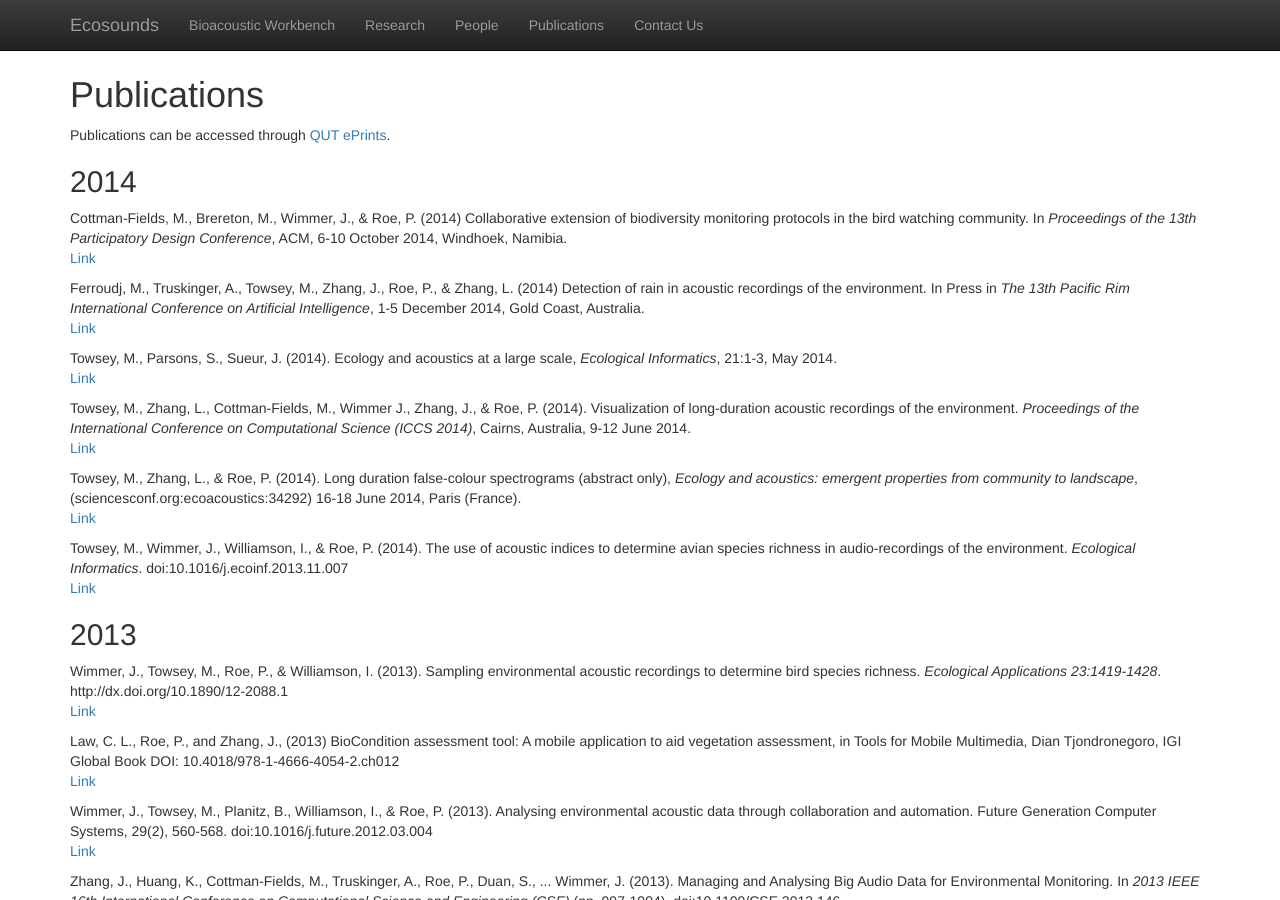
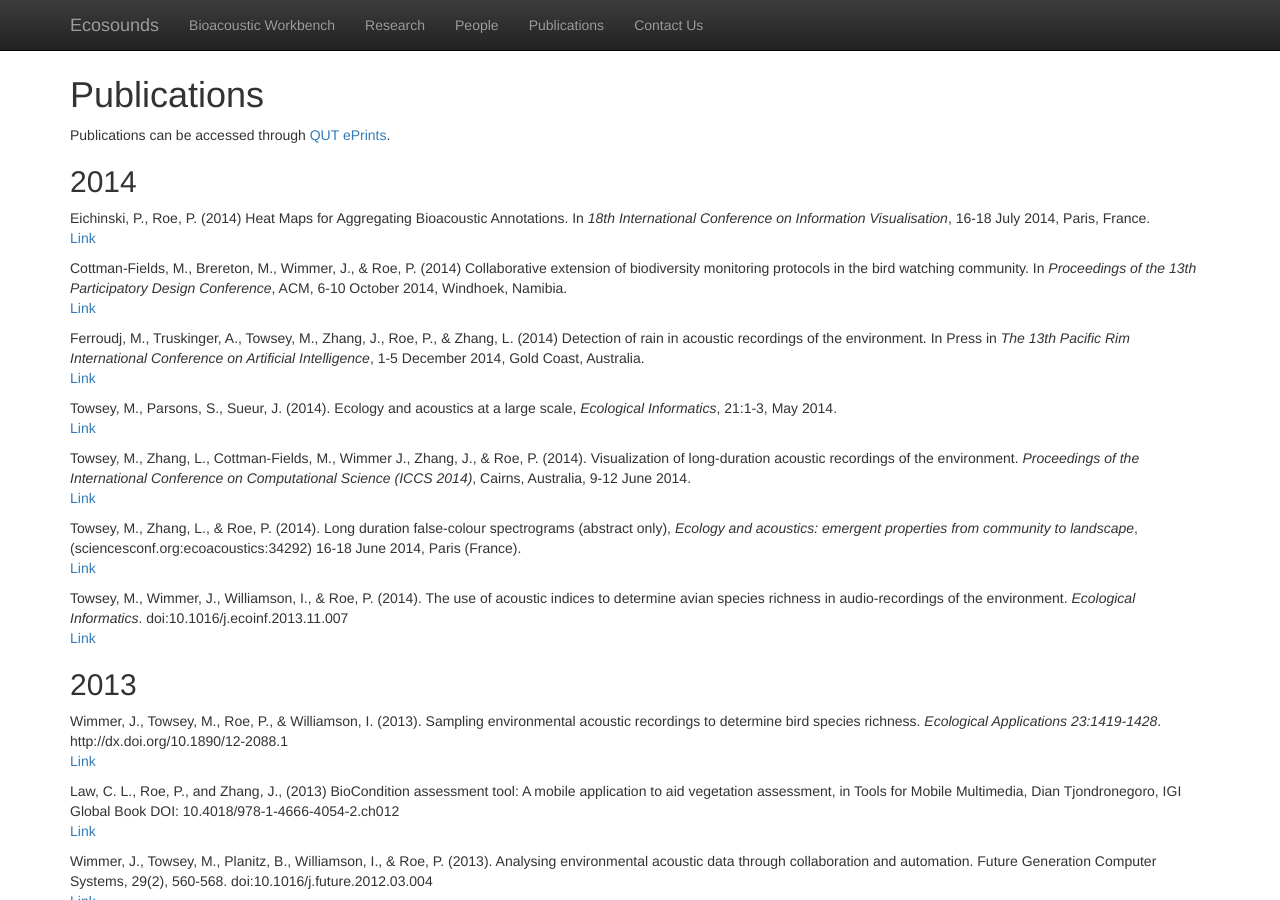
Before and after one commit to QutEcoacoustics/research-blog, a Jekyll site: the page built from publications/publications.html, in a window 1280 px wide and 900 px high. Built offline with Jekyll 4.4.1, drawn with Linux system fonts in a browser that asks for light colours; nearby versions of some CDN libraries; Markdown is read by kramdown in place of the engine named in the settings.

Commit message:
added Phil's paper

```diff
--- a/publications/publications.html
+++ b/publications/publications.html
@@ -10,6 +10,15 @@ title: Ecosounds | Publications
     <p>Publications can be accessed through <a href="http://eprints.qut.edu.au/">QUT ePrints</a>.</p>
 
     <h2>2014</h2>
+
+    <p>
+        Eichinski, P., Roe, P. (2014) Heat Maps for Aggregating Bioacoustic Annotations.
+        In <i>18th International Conference on Information Visualisation</i>,
+        16-18 July 2014, Paris, France.
+        <br>
+        <a href="http://dx.doi.org/10.1109/IV.2014.58">Link</a>
+
+    </p>
 
     <p>
         Cottman-Fields, M., Brereton, M., Wimmer, J., &amp; Roe, P. (2014) Collaborative extension of
```
